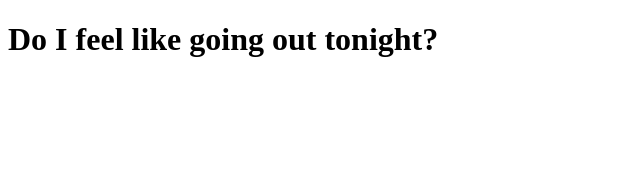
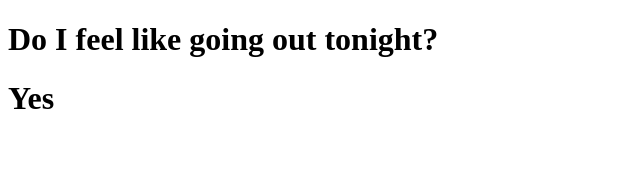
Before and after one commit to HarikaPenukonda/event-listener-tutorial, a React (Create React App) app: page / in a window 1280 px wide. Shown: the top 170 px of the page, without its empty margins (0-640 px from the left). Built offline with nearby package versions, Linux system fonts and the light colour scheme.

Commit message:
using handleClick function

```diff
--- a/src/Ternary.js
+++ b/src/Ternary.js
@@ -7,16 +7,22 @@ export default function Ternary(){
         - Make it so clicking the div.state--value flips that boolean value (true->false, false->true)
         - Display "Yes" if `isGoingOut` is true and No otherwise
     */
-    const [isGoingOut,setIsGoingOut] = React.useState(false)
+    const [isGoingOut,setIsGoingOut] = React.useState(true)
 
-    function handleChange(){
-        return setIsGoingOut(isGoingOut ? "Yes" : "No")
+    // one way
+    // function handleClick(){
+    //     setIsGoingOut(prevState => prevState ? "Yes" : "No")
+    // }
+
+    // another way
+    function handleClick(){
+        setIsGoingOut(prevState => !prevState)
     }
-    // const isGoingOut = false
+
     return(
         <div>
-            <h1 onClick={handleChange}>Do I feel like going out tonight?</h1>
-            <h1>{isGoingOut}</h1>
+            <h1 onClick={handleClick}>Do I feel like going out tonight?</h1>
+            <h1>{isGoingOut ? "Yes" : "No"}</h1>
         </div>
     )
 }
```
